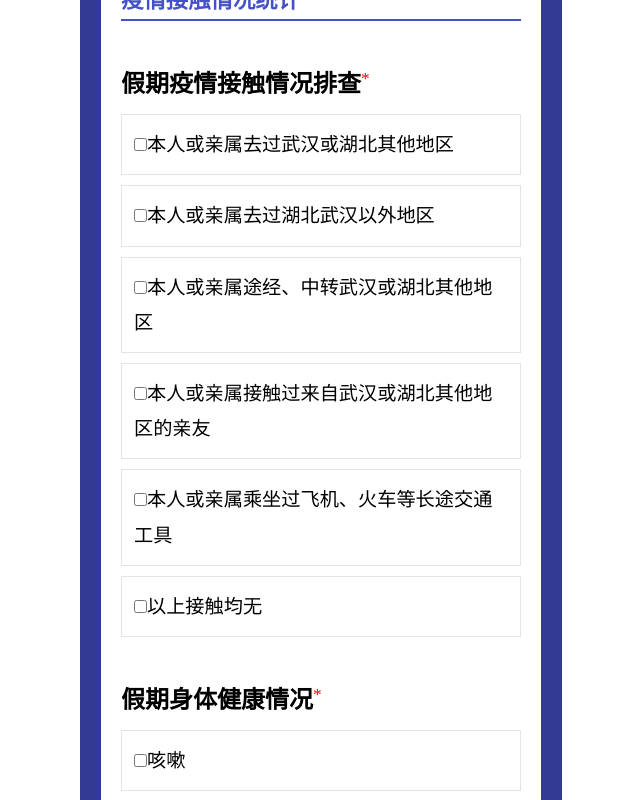
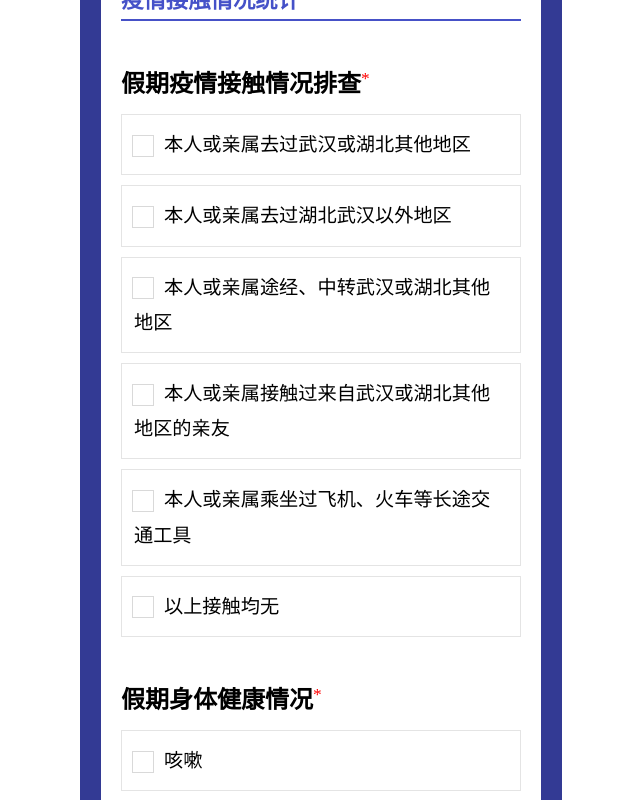
Before and after one commit to tenshinotubasa/ReturingToWork, a React (Create React App) app: page / in a window 1280 px wide. Shown: the part 1200-2000 px from the top of the page, without its empty margins (319-959 px from the left). Built offline with nearby package versions, Linux system fonts and the light colour scheme.

Commit message:
复选框优化

```diff
--- a/src/style.css
+++ b/src/style.css
@@ -92,6 +92,41 @@ label{
     margin: 10px 0px;
 }
 
+input[type="checkbox"]{
+	width:20px;
+	height:20px;
+	display: inline-block;
+	text-align: center;
+	vertical-align: middle;
+	line-height: 22px;
+    position: relative;
+    margin: 0px 10px 0px 0px;
+}
+
+input[type="checkbox"]::before{
+	content: "";
+	position: absolute;
+	top: 0;
+	left: 0;
+	margin:-2px 0 0 -2px;
+	background: #fff;
+	width: 100%;
+	height: 100%;
+	border: 1px solid #d9d9d9;
+}
+
+input[type="checkbox"]:checked::before{
+	content: "\2714 ";
+	position: absolute;
+	top: 5;
+	left: 0;
+	width:100%;
+	border: 1px solid #d9d9d9;
+	color:rgb(0,0,0);
+	font-size: 18px;
+	font-weight: bold;
+}
+
 textarea{
     height:80px;
     font-size: 1.2em;
```
